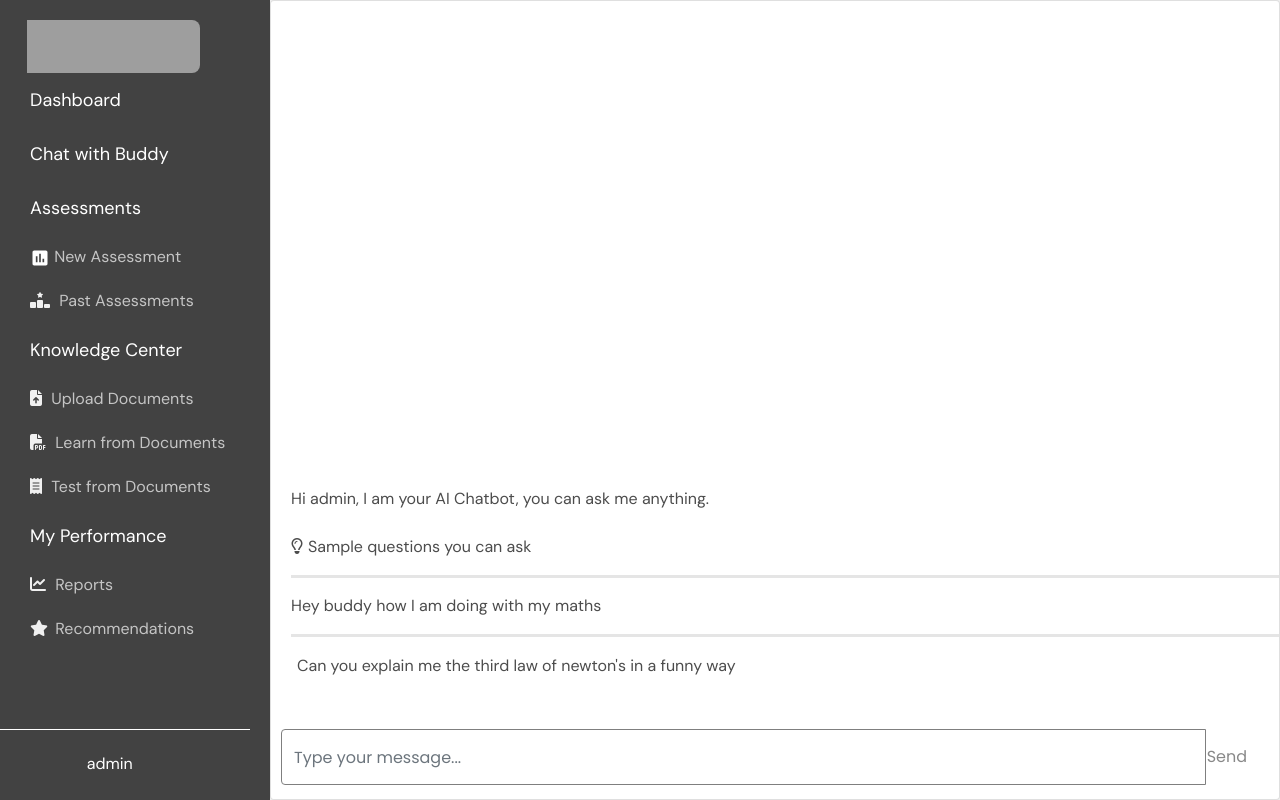
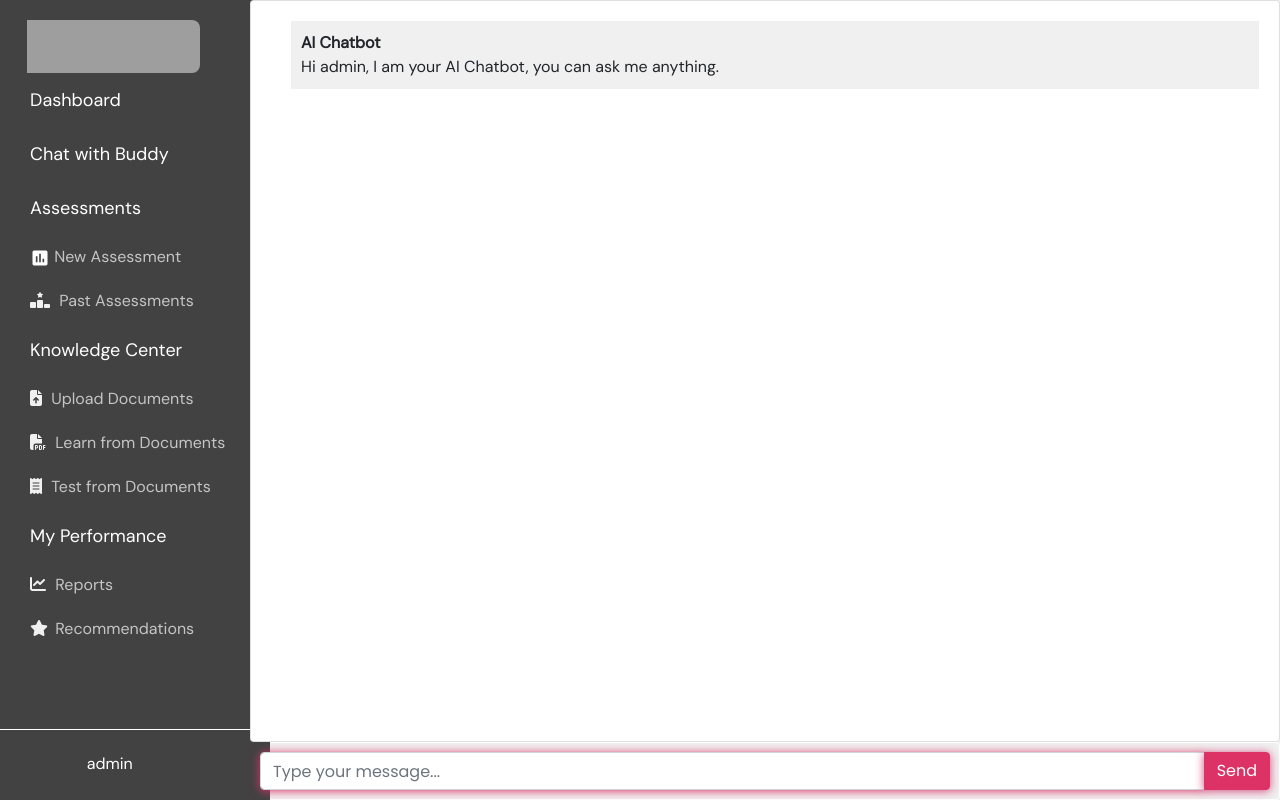
Before and after one commit to igebra-ai/buddygpt, a Django app: page /chat in a window 1280 px wide. Run offline with Django 4.2, Linux system fonts and the light colour scheme; a user stored in the database is signed in; some libraries are stand-ins or nearby versions; grey boxes are pictures that could not be loaded.

Commit message:
Chat restored

```diff
--- a/chatbot/templates/chat.html
+++ b/chatbot/templates/chat.html
@@ -1,10 +1,7 @@
 {% extends 'base.html' %}
+{% load static %}
 
 {% block styles %}
-<head>
-  <link href='https://fonts.googleapis.com/css?family=DM Sans' rel='stylesheet'>
-  <link rel="stylesheet" href="https://use.fontawesome.com/releases/v6.5.2/css/all.css">
-</head>
 <style>
     body, html {
       height: 100%;
@@ -27,18 +24,15 @@
     .message-text {
       padding: 10px;
       border-radius: 5px;
-      color:  rgb(76, 76, 76);
     }
 
     .sent {
       background-color: #dcf8c6;
       align-self: flex-end;
-      color: rgb(76, 76, 76);
-      font-family: DM Sans;
     }
 
     .received {
-      background-color: #ffffff;
+      background-color: #f1f0f0;
       align-self: flex-start;
     }
 
@@ -52,7 +46,6 @@
       background-color: #f8f9fa;*/
       width: 100%;
       padding: 9px;
-      height: 10%;
       border: 1px solid transparent;
       border-radius: 4px;
       border-color: #ffffff;
@@ -64,34 +57,20 @@
       flex: 1;
       border-radius: 0;
       border-right: none;
-      outline: none; /* Remove focus outline */
-      border-color: transparent;
-    }
-
-
-
-    .input-group {
-    position: relative;
-}
-.message-content {
-    font-size: 16px;
-    font-family: "DM Sans";
-    color: rgb(76, 76, 76);
-    margin-left: 20px;
-    margin-bottom: 40px;
-
     }
 
     .btn-send {
-    position: absolute;
-    right: 10px; /* Adjust the distance from the right side */
-    top: 50%; /* Center vertically */
-    transform: translateY(-50%);
-    background-color: transparent; /* Set background color to transparent */
-    color: #888; /* Set icon color to grey */
-    border: none;
-    outline: none; /* Remove focus outline */
-    border-color: transparent;
+      border-radius: 4px;
+      background-color: #dc3265;
+      color: #ffffff;
+      cursor: pointer;
+      border-color: #dc3265;
+      box-shadow: 0 1px 10px rgba(202, 20, 87, 0.759);
+    }
+    .btn-send:hover {
+    background-color: #c9c9c9;
+    color: #dc3265;
+    border-color: #dc3265;
   }
 
     .chat-container {
@@ -101,7 +80,7 @@
       justify-content: center; /* Center content vertically */
       align-items: center; /* Center content horizontally */
       /*padding-top: 55px;*/
-      padding-left: 270px;
+      padding-left: 250px;
      /* padding-bottom: 10px;*/
 
     }
@@ -111,10 +90,10 @@
     }
 
     .card {
+      padding-left: 20px;
     position: relative;
     display: -ms-flexbox;
     display: flex;
-    flex-grow:1;
     -ms-flex-direction: column;
     flex-direction: column;
     min-width: 0;
@@ -122,13 +101,12 @@
     background-color: #fff;
     background-clip: border-box;
     border: 1px solid transparent rgb(255, 255, 255);
-    width: 100%;
-  }
+    width: 100%;}
 
     .form-control {
     display: block;
     width: 100%;
-    height: calc(1.5em + .75rem + 20px);
+    height: calc(1.5em + .75rem + 2px);
     padding: .375rem .75rem;
     font-size: 1rem;
     font-weight: 400;
@@ -136,9 +114,44 @@
     color: #495057;
     background-color: #fff;
     background-clip: padding-box;
-    border: 1px solid  rgb(127, 127, 127);
+    border: 1px solid #ced4da;
     border-radius: .25rem;
+    box-shadow: 0px 1px 10px #dc3265;
     /*transition: border-color .15s ease-in-out, box-shadow .15s ease-in-out;*/
+}
+
+.navbar {
+  display: flex;
+  background-color: #efefef; /* Background color */
+  width:100%;
+  box-shadow: 0 0 10px rgba(0, 0, 0, 0.5);
+}
+
+.navbar-nav {
+  display: flex;
+  list-style-type: none;
+  padding: 0;
+  margin: 0;
+
+}
+
+.nav-item {
+  margin-right: 10px; /* Adjust the spacing between nav items */
+}
+
+.nav-link {
+  color: #f44067; /* Text color */
+  text-decoration: none;
+  padding: 10px;
+  font-weight: bold;
+  margin-right: 5px; /* Adjust as needed */
+  padding-left: 10; /* Removes padding on the left */
+  padding-right: 0;
+}
+
+.nav-link:hover {
+  background-color: #cccccc; /* Hover background color */
+  color:#dc3265
 }
 
 
@@ -151,14 +164,27 @@
 {% block content %}
 
 <div class="main-container">
+  <div class="chat-container">
   {% include 'sidebar.html' %}
 
-  <div class="chat-container">
+
   <div class="card flex-grow-1 ">
+
 
     <div class="card-body messages-box">
 
       <ul class="list-unstyled messages-list">
+
+         <li class="message received">
+          <div class="message-text">
+            <div class="message-sender">
+              <b>AI Chatbot</b>
+            </div>
+            <div class="message-content">
+              Hi {{user.username}}, I am your AI Chatbot, you can ask me anything.
+            </div>
+          </div>
+        </li>
 
         {% for chat in chats %}
           {% if chat.user == request.user %}
@@ -191,29 +217,19 @@
       </ul>
 
     </div>
-
-      <!-- Move the message content outside the card-body -->
-      <div class="message-content">
-        Hi {{user.username}}, I am your AI Chatbot, you can ask me anything.<br><br>
-        <i class="fa-regular fa-lightbulb"  style="margin-right: 5px;"></i>Sample questions you can ask
-        <hr style="border-width: 3px; color: rgba(76, 76, 76, 0.448);">
-        <a href="reports.html" style="color: rgb(76, 76, 76);">Hey buddy how I am doing with my maths</a>
-        <hr style="border-width: 3px; color: rgba(76, 76, 76, 0.445);">
-        <button type="submit" class="message-input" style="border:#ffffff; background-color: #ffffff; color:rgb(76, 76, 76);">Can you explain me the third law of newton's in a funny way</button>
+    <br><br>
+    <br><br>
+    <br><br>
   </div>
-
-      <!--moved the closing div of the card-body below to enclose the message form*/-->
   <form class="message-form">
     {%csrf_token%}
-        <div class="input-group ">
+    <div class="input-group">
       <input type="text" class="form-control message-input" placeholder="Type your message...">
       <div class="input-group-append">
         <button type="submit" class="btn btn-primary btn-send">Send</button>
       </div>
     </div>
   </form>
-
-    </div>
 </div>
 </div>
 
```
Lines whose indentation alone changed are shown as unchanged.
